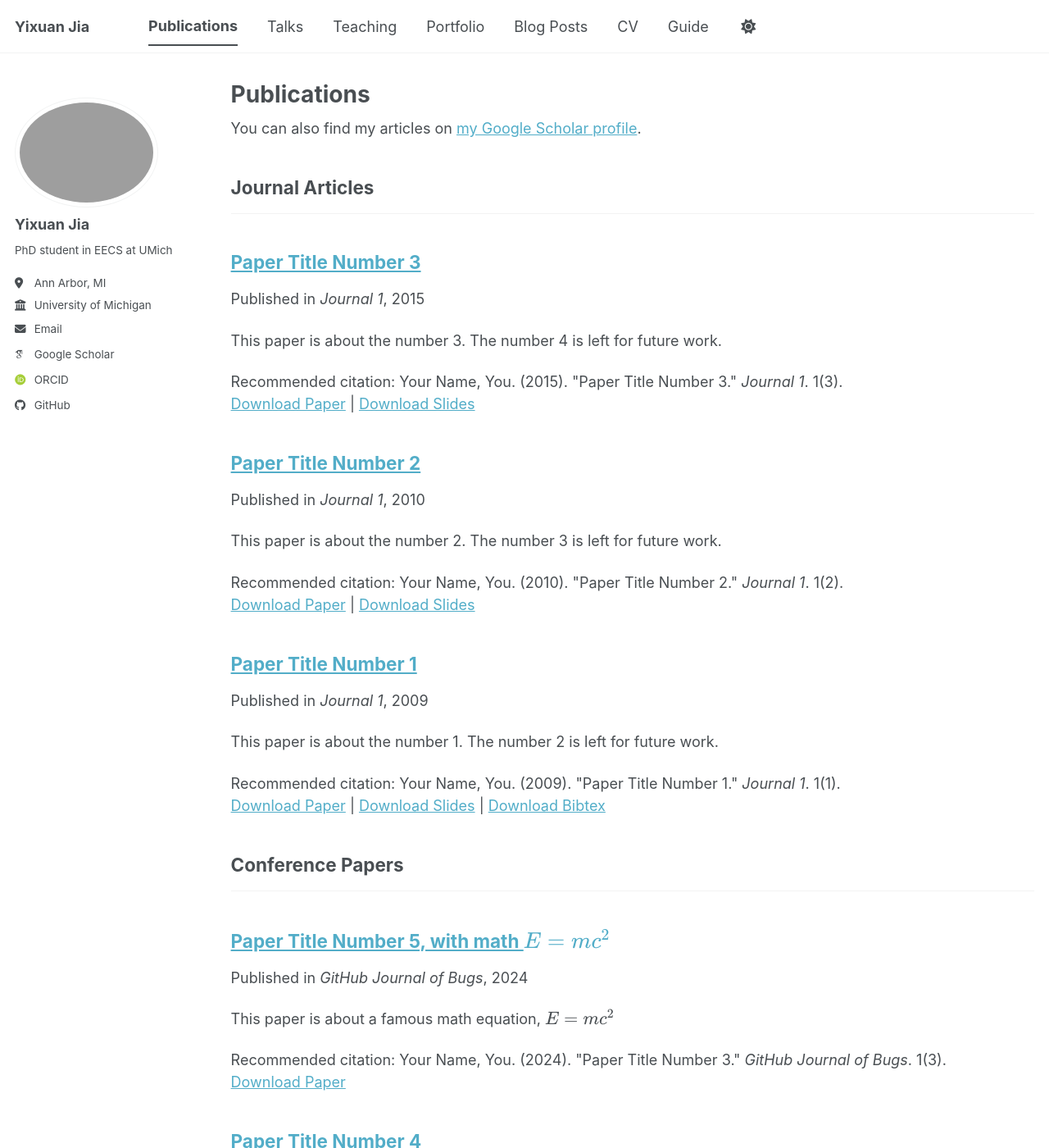
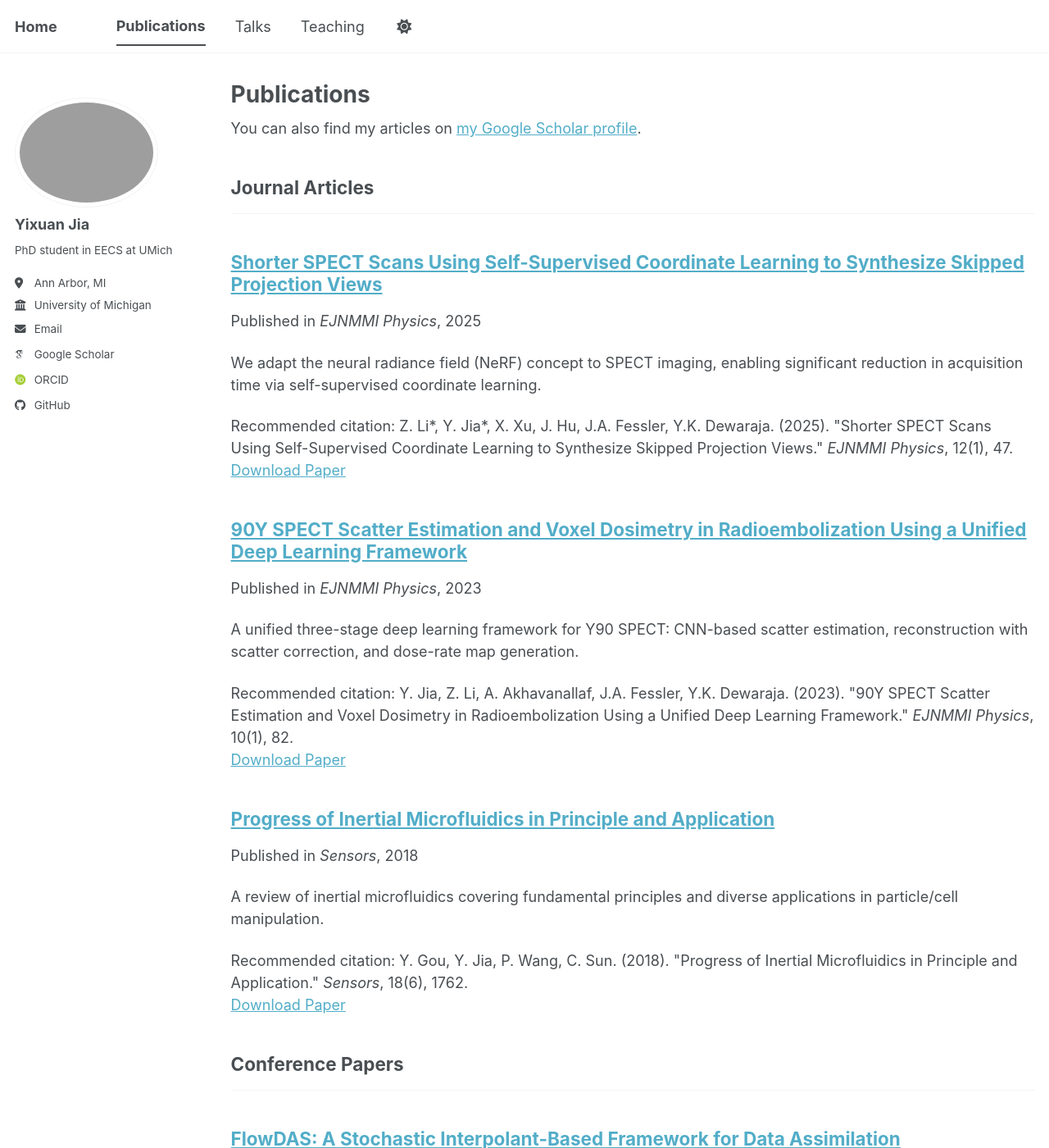
Before and after one commit to umjiayx/umjiayx.github.io, a Jekyll site: the page built from _pages/publications.html, in a window 1280 px wide and 1400 px high. Shown: the whole window at 82% size. Built offline with Jekyll 4.4.1, drawn with Linux system fonts in a browser that asks for light colours; some web fonts are replaced; a script bundle is joined from its source files by our own code; library files that are not in the unit come from our copies; some of the changed text lies outside the part shown.

Commit message:
update pubs

```diff
--- a/_config.yml
+++ b/_config.yml
@@ -9,7 +9,7 @@
 # Basic Site Settings
 locale                   : "en-US"
 site_theme               : "default" # The available themes options are "default", "air", "sunrise", "mint", "dirt" and "contrast"
-title                    : "Yixuan Jia"
+title                    : "Home"
 title_separator          : "-"
 name                     : &name "Yixuan Jia"
 description              : &description "Yixuan Jia's academic portfolio"
--- a/_publications/2009-10-01-paper-title-number-1.md
+++ /dev/null
@@ -1,14 +0,0 @@
----
-title: "Paper Title Number 1"
-collection: publications
-category: manuscripts
-permalink: /publication/2009-10-01-paper-title-number-1
-excerpt: 'This paper is about the number 1. The number 2 is left for future work.'
-date: 2009-10-01
-venue: 'Journal 1'
-slidesurl: 'https://academicpages.github.io/files/slides1.pdf'
-paperurl: 'https://academicpages.github.io/files/paper1.pdf'
-bibtexurl: 'https://academicpages.github.io/files/bibtex1.bib'
-citation: 'Your Name, You. (2009). &quot;Paper Title Number 1.&quot; <i>Journal 1</i>. 1(1).'
----
-The contents above will be part of a list of publications, if the user clicks the link for the publication than the contents of section will be rendered as a full page, allowing you to provide more information about the paper for the reader. When publications are displayed as a single page, the contents of the above "citation" field will automatically be included below this section in a smaller font.
--- a/_publications/2010-10-01-paper-title-number-2.md
+++ /dev/null
@@ -1,14 +0,0 @@
----
-title: "Paper Title Number 2"
-collection: publications
-category: manuscripts
-permalink: /publication/2010-10-01-paper-title-number-2
-excerpt: 'This paper is about the number 2. The number 3 is left for future work.'
-date: 2010-10-01
-venue: 'Journal 1'
-slidesurl: 'https://academicpages.github.io/files/slides2.pdf'
-paperurl: 'https://academicpages.github.io/files/paper2.pdf'
-citation: 'Your Name, You. (2010). &quot;Paper Title Number 2.&quot; <i>Journal 1</i>. 1(2).'
----
-
-The contents above will be part of a list of publications, if the user clicks the link for the publication than the contents of section will be rendered as a full page, allowing you to provide more information about the paper for the reader. When publications are displayed as a single page, the contents of the above "citation" field will automatically be included below this section in a smaller font.
--- a/_publications/2015-10-01-paper-title-number-3.md
+++ /dev/null
@@ -1,14 +0,0 @@
----
-title: "Paper Title Number 3"
-collection: publications
-category: manuscripts
-permalink: /publication/2015-10-01-paper-title-number-3
-excerpt: 'This paper is about the number 3. The number 4 is left for future work.'
-date: 2015-10-01
-venue: 'Journal 1'
-slidesurl: 'https://academicpages.github.io/files/slides3.pdf'
-paperurl: 'https://academicpages.github.io/files/paper3.pdf'
-citation: 'Your Name, You. (2015). &quot;Paper Title Number 3.&quot; <i>Journal 1</i>. 1(3).'
----
-
-The contents above will be part of a list of publications, if the user clicks the link for the publication than the contents of section will be rendered as a full page, allowing you to provide more information about the paper for the reader. When publications are displayed as a single page, the contents of the above "citation" field will automatically be included below this section in a smaller font.
--- /dev/null
+++ b/_publications/2018-03-15-inertial-microfluidics.md
@@ -0,0 +1,11 @@
+---
+title: "Progress of Inertial Microfluidics in Principle and Application"
+collection: publications
+category: manuscripts
+permalink: /publication/2018-03-15-inertial-microfluidics
+excerpt: 'A review of inertial microfluidics covering fundamental principles and diverse applications in particle/cell manipulation.'
+date: 2018-03-15
+venue: 'Sensors'
+paperurl: 'https://doi.org/10.3390/s18061762'
+citation: 'Y. Gou, Y. Jia, P. Wang, C. Sun. (2018). &quot;Progress of Inertial Microfluidics in Principle and Application.&quot; <i>Sensors</i>, 18(6), 1762.'
+---
--- /dev/null
+++ b/_publications/2023-06-01-y90-snmmi-abstract.md
@@ -0,0 +1,10 @@
+---
+title: "Y-90 Bremsstrahlung SPECT Scatter Estimation and Voxel Dosimetry Using a Deep Learning Pipeline"
+collection: publications
+category: conferences
+permalink: /publication/2023-06-01-y90-snmmi-abstract
+excerpt: 'Conference abstract presented at SNMMI 2023 (Oral) on deep learning-based Y-90 SPECT scatter estimation and voxel dosimetry.'
+date: 2023-06-01
+venue: 'Journal of Nuclear Medicine (SNMMI 2023)'
+citation: 'Y. Jia, Z. Li, J. Fessler, Y. Dewaraja. (2023). &quot;Y-90 Bremsstrahlung SPECT Scatter Estimation and Voxel Dosimetry Using a Deep Learning Pipeline.&quot; <i>Journal of Nuclear Medicine</i>, 64(supplement 1), P1211.'
+---
--- /dev/null
+++ b/_publications/2023-12-01-y90-spect-unified-dl.md
@@ -0,0 +1,11 @@
+---
+title: "90Y SPECT Scatter Estimation and Voxel Dosimetry in Radioembolization Using a Unified Deep Learning Framework"
+collection: publications
+category: manuscripts
+permalink: /publication/2023-12-01-y90-spect-unified-dl
+excerpt: 'A unified three-stage deep learning framework for Y90 SPECT: CNN-based scatter estimation, reconstruction with scatter correction, and dose-rate map generation.'
+date: 2023-12-01
+venue: 'EJNMMI Physics'
+paperurl: 'https://doi.org/10.1186/s40658-023-00598-9'
+citation: 'Y. Jia, Z. Li, A. Akhavanallaf, J.A. Fessler, Y.K. Dewaraja. (2023). &quot;90Y SPECT Scatter Estimation and Voxel Dosimetry in Radioembolization Using a Unified Deep Learning Framework.&quot; <i>EJNMMI Physics</i>, 10(1), 82.'
+---
--- /dev/null
+++ b/_publications/2024-06-01-sams-snmmi-abstract.md
@@ -0,0 +1,10 @@
+---
+title: "Segment Anything Model for SPECT (SAMS): Novel Implementation in SPECT Imaging for Tumor Segmentation"
+collection: publications
+category: conferences
+permalink: /publication/2024-06-01-sams-snmmi-abstract
+excerpt: 'Conference abstract presented at SNMMI 2024 (Oral) on applying the Segment Anything Model to SPECT imaging for tumor segmentation.'
+date: 2024-06-01
+venue: 'Journal of Nuclear Medicine (SNMMI 2024)'
+citation: 'Z. Lu, Z. Li, Y. Jia, G. Chen, M. Roseland, G. Mok, Y. Dewaraja. (2024). &quot;Segment Anything Model for SPECT (SAMS): Novel Implementation in SPECT Imaging for Tumor Segmentation.&quot; <i>Journal of Nuclear Medicine</i>, 65(supplement 2), 241583.'
+---
--- /dev/null
+++ b/_publications/2025-04-01-sperf.md
@@ -0,0 +1,11 @@
+---
+title: "Shorter SPECT Scans Using Self-Supervised Coordinate Learning to Synthesize Skipped Projection Views"
+collection: publications
+category: manuscripts
+permalink: /publication/2025-04-01-sperf
+excerpt: 'We adapt the neural radiance field (NeRF) concept to SPECT imaging, enabling significant reduction in acquisition time via self-supervised coordinate learning.'
+date: 2025-04-01
+venue: 'EJNMMI Physics'
+paperurl: 'https://doi.org/10.1186/s40658-025-00762-3'
+citation: 'Z. Li*, Y. Jia*, X. Xu, J. Hu, J.A. Fessler, Y.K. Dewaraja. (2025). &quot;Shorter SPECT Scans Using Self-Supervised Coordinate Learning to Synthesize Skipped Projection Views.&quot; <i>EJNMMI Physics</i>, 12(1), 47.'
+---
--- a/_publications/2025-06-08-paper-title-number-5.md
+++ /dev/null
@@ -1,13 +0,0 @@
----
-title: "Paper Title Number 5, with math $$E=mc^2$$"
-collection: publications
-category: conferences
-permalink: /publication/2024-02-17-paper-title-number-4
-excerpt: 'This paper is about a famous math equation, $$E=mc^2$$'
-date: 2024-02-17
-venue: 'GitHub Journal of Bugs'
-paperurl: 'https://academicpages.github.io/files/paper3.pdf'
-citation: 'Your Name, You. (2024). &quot;Paper Title Number 3.&quot; <i>GitHub Journal of Bugs</i>. 1(3).'
----
-
-Using [MathJax](https://www.mathjax.org/) in the description is supported - $$E=mc^2$$ - however, the use must be mindful that the default delimiters are `$$...$$` and `\\[...\\]` which differs from the `$...$` that is typically expected.
--- /dev/null
+++ b/_publications/2025-09-01-flowdas.md
@@ -0,0 +1,11 @@
+---
+title: "FlowDAS: A Stochastic Interpolant-Based Framework for Data Assimilation"
+collection: publications
+category: conferences
+permalink: /publication/2025-09-01-flowdas
+excerpt: 'We introduce FlowDAS, a flow-based framework using stochastic interpolants to unify the learning of state transition dynamics and generative priors for data assimilation.'
+date: 2025-09-01
+venue: 'Neural Information Processing Systems (NeurIPS)'
+paperurl: 'https://arxiv.org/abs/2411.02538'
+citation: 'S. Chen*, Y. Jia*, Q. Qu, H. Sun, J.A. Fessler. (2025). &quot;FlowDAS: A Stochastic Interpolant-Based Framework for Data Assimilation.&quot; <i>NeurIPS</i>, 2025.'
+---
```
Also changed, not shown: _data/navigation.yml (+8 -8 lines), _pages/about.md (+3 -3 lines), _publications/2024-02-17-paper-title-number-4.md (deleted, +0 -13 lines).
